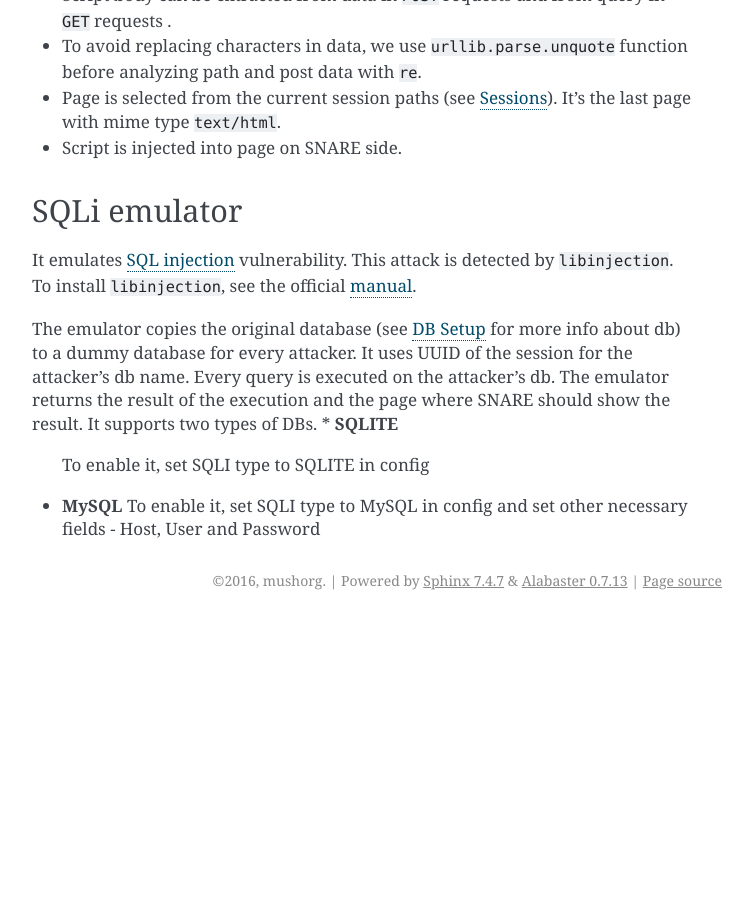
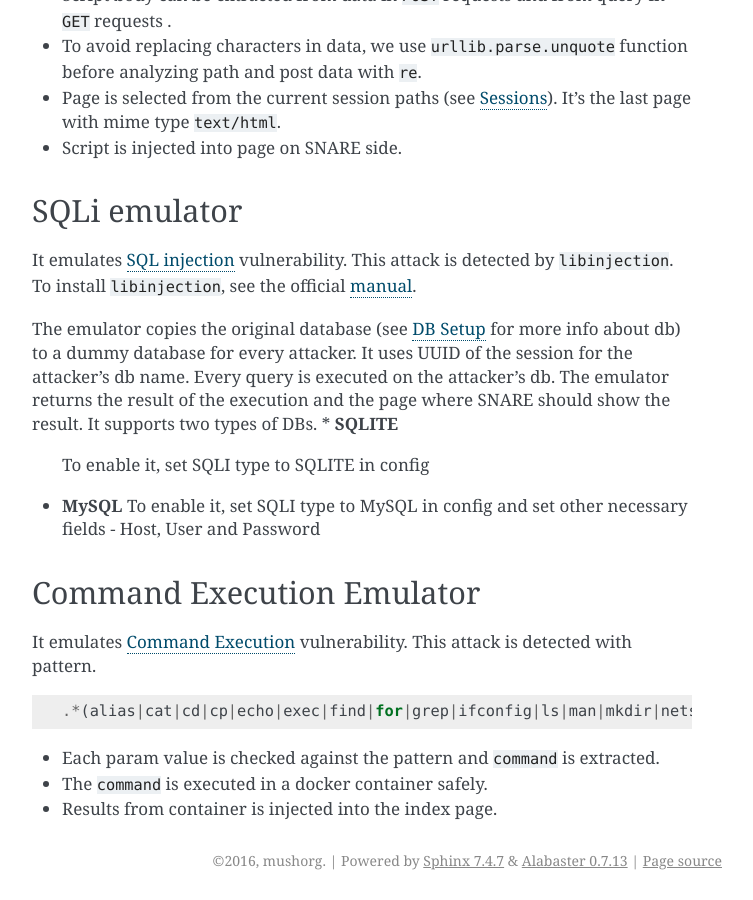
Before and after one commit to mushorg/tanner, a Sphinx documentation site: the page built from docs/source/emulators.rst, in a window 1280 px wide and 900 px high, scrolled down 1532 px. Shown: the whole window, without its empty margins (388-1141 px from the left). Built offline with Sphinx 7.4.7, drawn with Linux system fonts in a browser that asks for light colours; before the commit the page ends 2152 px from its top, so only the background shows below that; some of the changed text lies outside the part shown.

Commit message:
Update docs for Command Execution Emulator (#145)
* Update docs for Command Execution Emulator

* update link

```diff
--- a/docs/source/config.rst
+++ b/docs/source/config.rst
@@ -24,11 +24,15 @@ There are 8 different sections :
     :root_dir: The root directory for emulators that need data storing such as SQLI and LFI. Data will be stored in this directory
   * **SQLI**
 
+    :db_name: THe name of database used in SQLI emulator
     :type: Supports two types MySQL/SQLITE
     :db_name: The name of database used in SQLI emulator
     :host: This will be used for MySQL to get the host address
     :user: This is the MySQL user which perform DB queries
     :password: The password corresponding to the above user
+  * **CMD_EXEC**
+
+    :host_image: The image which emulates commands in Command Execution Emulator
   * **LOGGER**
 
     :log_file: Location of tanner log file
@@ -52,6 +56,7 @@ If no file is specified, following json will be used as default:
      'REDIS': {'host': 'localhost', 'port': 6379, 'poolsize': 80, 'timeout': 1},
      'EMULATORS': {'root_dir': '/opt/tanner'},
      'SQLI': {'type':'SQLITE', 'db_name': 'tanner_db', 'host':'localhost', 'user':'root', 'password':'user_pass'},
+     'CMD_EXEC': {'host_image': 'busybox:latest'},
      'LOGGER': {'log_file': '/opt/tanner/tanner.log'},
      'MONGO': {'enabled': 'False', 'URI': 'mongodb://localhost'},
      'LOCALLOG': {'enabled': 'False', 'PATH': '/tmp/tanner_report.json'}
--- a/docs/source/emulators.rst
+++ b/docs/source/emulators.rst
@@ -87,10 +87,24 @@ It supports two types of DBs.
 * **MySQL**
   To enable it, set SQLI type to MySQL in config and set other necessary fields - Host, User and Password
 
+Command Execution Emulator
+~~~~~~~~~~~~~~~~~~~~~~~~~~
+
+It emulates `Command Execution`_ vulnerability. This attack is detected with pattern.
+
+::
+
+.*(alias|cat|cd|cp|echo|exec|find|for|grep|ifconfig|ls|man|mkdir|netstat|ping|ps|pwd|uname|wget|touch|while).*
+
+* Each param value is checked against the pattern and ``command`` is extracted.
+* The ``command`` is executed in a docker container safely.
+* Results from container is injected into the index page.
+
 
 .. _RFI: https://en.wikipedia.org/wiki/File_inclusion_vulnerability#Remote_File_Inclusion
 .. _PHPox: https://github.com/mushorg/phpox
 .. _LFI: https://en.wikipedia.org/wiki/File_inclusion_vulnerability#Local_File_Inclusion
 .. _XSS: https://en.wikipedia.org/wiki/Cross-site_scripting
 .. _SQL injection: https://en.wikipedia.org/wiki/SQL_injection
+.. _Command Execution: https://www.owasp.org/index.php/Command_Injection
 .. _manual: https://github.com/client9/libinjection/wiki/doc-sqli-python
```
Also changed, not shown: README.md (+4 -0 lines).
